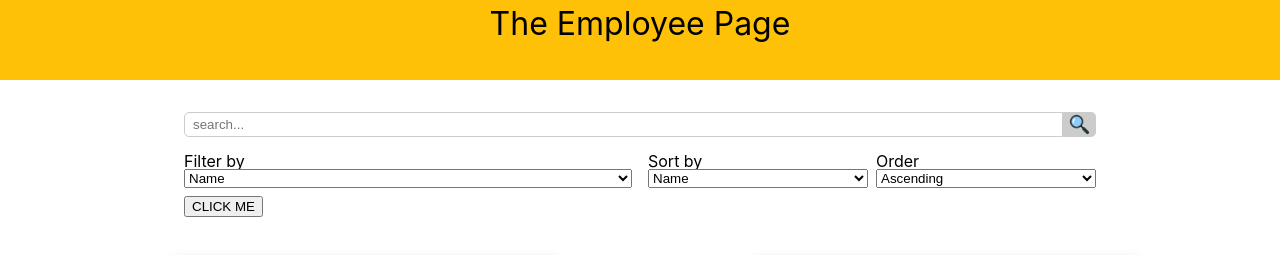
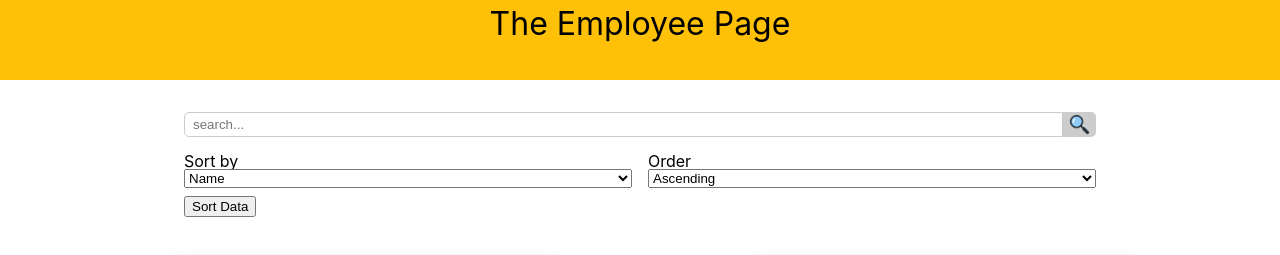
Before and after one commit to wannabewayno/employee-page, a React (Create React App) app: page / in a window 1280 px wide. Shown: the top 255 px of the page. Built offline with nearby package versions, Linux system fonts and the light colour scheme.

Commit message:
removed filter category until further development

```diff
--- a/src/App.js
+++ b/src/App.js
@@ -60,15 +60,12 @@ function App() {
       <Nav/>
       <Container>
       	<FormContainer onSubmit={formSubmit}>
-      	  <SearchBar name='query'/>
+      	  <SearchBar name={{id:'query'}}/>
       	  <InlineContainer gap='1rem' minWidth='75px'>
-      	  	<Dropdown options={filterDropDownOptions} name={{id:'filterCategory',display:'Filter by'}}/>
-      	  	<InlineContainer gap='0.5rem' minWidth='85px'>
-      	  		<Dropdown options={sortDropDownOptions} name={{id:'category',display:'Sort by'}}/>
-      	  		<Dropdown options={isAscendingDropDownOptions} name={{id:'isAscending',display:'Order'}}/>
-      	  	</InlineContainer>
+            <Dropdown options={sortDropDownOptions} name={{id:'category',display:'Sort by'}}/>
+            <Dropdown options={isAscendingDropDownOptions} name={{id:'isAscending',display:'Order'}}/>
       	  </InlineContainer>
-          <button type='submit'>CLICK ME</button>
+          <button type='submit'>Sort Data</button>
       	</FormContainer>
       </Container>
       <ResultContainer results={employees} liftUpState={liftUpState}>
--- a/src/components/lib/inputs/SearchBar/index.jsx
+++ b/src/components/lib/inputs/SearchBar/index.jsx
@@ -2,7 +2,7 @@ import React, { useState, useEffect } from 'react';
 import './style.css';
 
 const SearchBar = ({ name, handleliftup }) => {
-
+    console.log(name);
     if (!handleliftup){
         handleliftup = () => console.warn(
             "SearchBar is not sharing it's state with the container!",
@@ -19,12 +19,13 @@ const SearchBar = ({ name, handleliftup }) => {
 
     useEffect(()=>{
         // makes searchValue available to it's container
-        handleliftup({stateName:name,value:searchValue})
+        handleliftup({stateName:name.id,value:searchValue})
         // eslint-disable-next-line react-hooks/exhaustive-deps
     },[searchValue])
 
     return(
         <div className='search-bar'>
+            {name.display?<label>{name.display}</label>:null}
             <input type='text' value={searchValue} placeholder="search..." onChange={event => handleSearchInput(event)} />
             <div>
                 <img src="./images/icons/magnifying-glass.png" alt="search-icon"/>
--- a/src/db/sort.js
+++ b/src/db/sort.js
@@ -82,7 +82,7 @@ const findCompareFunctional = ( dataType, category, sampleData ) => {
  * @return {Array<any>}               - sorted data
  */
 const sort = (data, conditions) => {
-    if (!conditions) {
+    if (!conditions||data.length === 0 || !data) {
         return data;
     }
 
```
